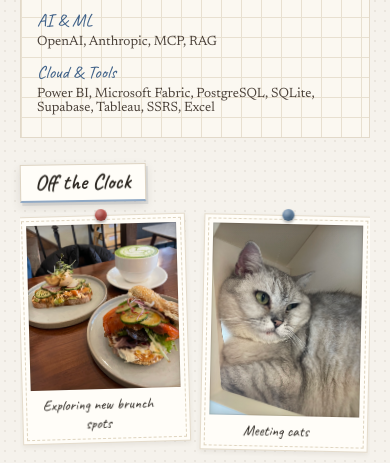
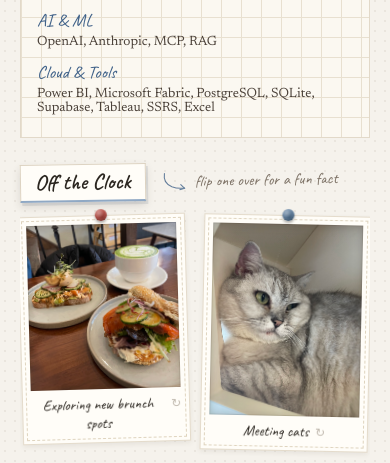
Before and after one commit to rachaelchan1102/Rachael-Chan-Website, a plain HTML site: page index.html in a window 390 px wide. Shown: the part 2034-2497 px from the top of the page. Drawn offline with nearby package versions, Linux system fonts and the light colour scheme; files whose address does not match are found by name.

Commit message:
Say that the photos flip
A handwritten aside beside the Off the Clock label - a hand-drawn arrow
and "flip one over for a fun fact" - so the interaction is discoverable
without hovering. The little turn arrow on each caption only appeared on
hover, which never happens on a phone, so it now sits at low opacity on
touch devices too.

```diff
--- a/index.html
+++ b/index.html
@@ -177,7 +177,17 @@
 
   <!-- ======================= off the clock ======================= -->
   <section class="block reveal">
-    <h2 class="block-label t4">Off the Clock</h2>
+    <div class="block-head">
+      <h2 class="block-label t4">Off the Clock</h2>
+      <p class="deck-hint">
+        <svg viewBox="0 0 40 26" fill="none" stroke="currentColor" stroke-width="1.6"
+             stroke-linecap="round" stroke-linejoin="round" aria-hidden="true">
+          <path d="M37 2c1 9-4 16-12 19-6 2-13 2-19 1" />
+          <path d="M12 17 6 22.3l7 2.4" />
+        </svg>
+        flip one over for a fun fact
+      </p>
+    </div>
     <div class="snap-deck">
       <div class="snap-viewport">
         <!-- Each frame takes its own photo's ratio (--ar) so nothing is cropped.
--- a/styles.css
+++ b/styles.css
@@ -1132,6 +1132,33 @@ img, video { max-width: 100%; }
 /* ============================================================
    off the clock
    ============================================================ */
+/* the section label with a handwritten aside beside it, so the flip is
+   discoverable without hovering — which never happens on a phone */
+.block-head {
+  display: flex;
+  align-items: baseline;
+  flex-wrap: wrap;
+  gap: 4px 16px;
+}
+.deck-hint {
+  display: inline-flex;
+  align-items: center;
+  gap: 8px;
+  margin-bottom: 18px;
+  font-family: Caveat, cursive;
+  font-size: 19px;
+  color: var(--ink-quiet);
+  transform: rotate(-1.2deg);
+}
+.deck-hint svg {
+  width: 34px;
+  height: 22px;
+  flex: none;
+  color: var(--accent);
+  opacity: .8;
+  transform: rotate(4deg) scaleX(-1);
+}
+
 /* ---------- the deck: a strip of polaroids you page through ---------- */
 .snap-deck { --gap: 22px; --per: 4; }
 
@@ -1256,6 +1283,9 @@ img, video { max-width: 100%; }
   transition: opacity .2s ease;
 }
 .snap:hover .snap-turn, .snap-flip:focus-visible .snap-turn { opacity: 1; }
+@media (hover: none) {
+  .snap-turn { opacity: .6; }
+}
 
 /* the reverse: the blank side of the print, written on */
 .snap-back {
@@ -1518,6 +1548,8 @@ img, video { max-width: 100%; }
   .toolkit p { font-size: 13.5px; margin-bottom: 8px; }
   .toolkit .tape { display: none; }
 
+  .deck-hint { font-size: 16px; margin-bottom: 13px; gap: 6px; }
+  .deck-hint svg { width: 27px; height: 18px; }
   .snap-deck { --per: 2; --gap: 14px; }
   /* comfortable thumb targets */
   .snap-btn { padding: 12px 20px; font-size: 15px; }
```
